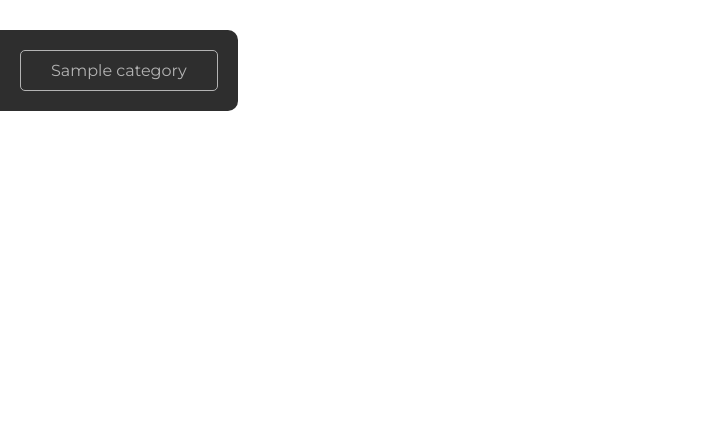
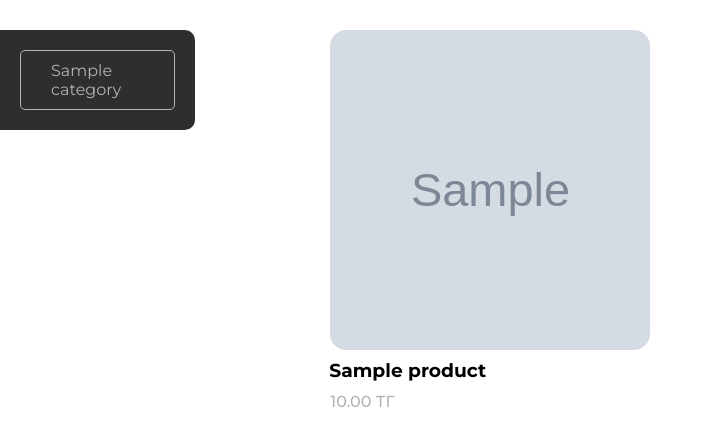
Before and after one commit to brainstorm-beginners/antique-project-repo, a Django app: page /home/ in a window 1280 px wide. Shown: the part 83-529 px from the top of the page, without its empty margins (0-713 px from the left). Run offline with Django 5.2, Linux system fonts and the light colour scheme; tables that the repository leaves empty hold one stand-in row (values such as "Sample post"); grey boxes marked "Sample" are stand-in pictures; parts of the project's set-up code (start-up, migrations or seed data) failed here and were passed over; some web fonts are replaced.

Commit message:
Development: Set default last 10 products added to the main page.

```diff
--- a/catalog/models.py
+++ b/catalog/models.py
@@ -6,6 +6,8 @@ class Product(models.Model):
     category = models.ForeignKey('Category', on_delete=models.CASCADE, related_name='products', verbose_name="Категория товара")
     price = models.DecimalField(max_digits=10, decimal_places=2, verbose_name="Цена товара")
     slug = models.SlugField(unique=True, verbose_name="URL товара")
+
+    created_at = models.DateTimeField(auto_now_add=True)
 
     def __str__(self):
         return f"Товар: {self.name}(Описание: {self.description}, Категория: {self.category}, Цена: {self.price}, URL товара: {self.slug})"
@@ -18,6 +20,8 @@ class Product(models.Model):
 class ProductImage(models.Model):
     product = models.ForeignKey('Product', on_delete=models.CASCADE, related_name='images', verbose_name="Товар")
     image = models.ImageField(upload_to='products/', verbose_name="Изображение товара")
+
+    created_at = models.DateTimeField(auto_now_add=True)
 
     def __str__(self):
         return f"Фото для {self.product.name}"
@@ -35,6 +39,8 @@ class Category(models.Model):
     )
     slug = models.SlugField(unique=True, verbose_name="URL категории")
 
+    created_at = models.DateTimeField(auto_now_add=True)
+
     def __str__(self):
         return self.name
 
--- a/catalog/views.py
+++ b/catalog/views.py
@@ -5,8 +5,9 @@ from .models import Product, Category
 
 def main_page(request: WSGIRequest) -> render:
     categories = Category.objects.filter(parent__isnull=True).prefetch_related('subcategories')
+    last_ten_products = Product.objects.order_by('-created_at')[:10]
 
-    return render(request, 'mainPage.html', {'root_categories': categories})
+    return render(request, 'mainPage.html', {'root_categories': categories, 'products': last_ten_products})
 
 def product_page(request: WSGIRequest, product_slug: str) -> render:
     product_url = get_object_or_404(Product, slug=product_slug)
@@ -18,4 +19,4 @@ def products_page(request: WSGIRequest) -> render:
     categories = Category.objects.filter(parent__isnull=True).prefetch_related('subcategories')
     products = Product.objects.all()
 
-    return render(request, 'productsPage.html', {'product': products, 'root_categories': categories})
+    return render(request, 'productsPage.html', {'products': products, 'root_categories': categories})
--- a/static/css/mainPage/mainPage.css
+++ b/static/css/mainPage/mainPage.css
@@ -280,6 +280,7 @@ header .mobileMenu .mobileCategoryNavSide .mobileCategoriesMenu .mobileSubcatego
 }
 
 main {
+  display: flex;
   z-index: 1;
   padding: 30px 0px;
 }
@@ -295,6 +296,7 @@ main .categoryNavSide {
   border-bottom-right-radius: 10px;
 }
 main .categoryNavSide .categoriesMenu {
+  width: 155px;
   list-style: none;
   padding: 0;
   margin: 0;
@@ -331,11 +333,11 @@ main .categoryNavSide .categoriesMenu .category__dropdown::after {
   content: "↓";
   position: absolute;
   left: 10px;
+  top: 8px;
   transform: rotate(0);
   transition: transform 0.3s ease;
 }
 main .categoryNavSide .categoriesMenu .category__dropdown.open::after {
-  top: 6%;
   transform: rotate(-180deg);
 }
 main .categoryNavSide .categoriesMenu .subcategoriesMenu {
@@ -361,4 +363,59 @@ main .categoryNavSide .categoriesMenu .subcategoriesMenu .subcategory:hover {
   main .categoryNavSide {
     display: none;
   }
+}
+main .productsBox {
+  flex: 1;
+  margin-right: 0;
+  display: grid;
+  padding: 0 4em;
+  grid-template-columns: repeat(auto-fill, minmax(20em, 1fr));
+  gap: 2em;
+  font-family: "Montserrat", sans-serif;
+}
+main .product {
+  width: 100%;
+  margin-right: 20px;
+  float: left;
+  display: flex;
+  flex-direction: column;
+  align-items: center;
+}
+main .product h3 {
+  width: 17.2em;
+  margin: 0.5em 0 0.5em 0;
+}
+main .product span {
+  width: 20em;
+  color: #b3b3b3;
+  font-weight: 500;
+}
+main .product img {
+  -o-object-fit: cover;
+     object-fit: cover;
+  height: 20em;
+  width: 20em;
+  border-radius: 1em;
+}
+main .product:last-child {
+  margin-right: 0;
+  float: right;
+}
+main .product:nth-child(4n+4) {
+  margin-right: 0;
+  float: right;
+}
+@media only screen and (max-width: 800px) {
+  main .productsBox {
+    width: 100%;
+    justify-content: center;
+    align-items: center;
+    display: flex;
+    flex-direction: column;
+    padding: 0;
+  }
+  main .product {
+    margin-right: 0 !important;
+    padding-bottom: 1em;
+  }
 }/*# sourceMappingURL=mainPage.css.map */
--- a/static/css/mainPage/mainPage.scss
+++ b/static/css/mainPage/mainPage.scss
@@ -308,6 +308,7 @@ header {
 }
 
 main {
+  display: flex;
   z-index: 1;
   padding: 30px 0px;
 
@@ -321,6 +322,7 @@ main {
     border-bottom-right-radius: 10px;
 
     .categoriesMenu {
+      width: 155px;
       list-style: none;
       padding: 0;
       margin: 0;
@@ -362,12 +364,12 @@ main {
           content: "↓";
           position: absolute;
           left: 10px;
+          top: 8px;
           transform: rotate(0);
           transition: transform 0.3s ease;
         }
 
         &.open::after {
-          top: 6%;
           transform: rotate(-180deg);
         }
       }
@@ -401,4 +403,67 @@ main {
       display: none;
     }
   }
+
+  .productsBox {
+    flex: 1;
+    margin-right: 0;
+    display: grid;
+    padding: 0 4em;
+    grid-template-columns: repeat(auto-fill, minmax(20em, 1fr));
+    gap: 2em;
+    font-family: $secondary-font;
+  }
+
+  .product {
+    width: 100%;
+    margin-right: 20px;
+    float: left;
+    display: flex;
+    flex-direction: column;
+    align-items: center;
+
+    h3 {
+      width: 17.2em;
+      margin: 0.5em 0 0.5em 0;
+    }
+
+    span {
+      width: 20em;
+      color: $light-grey-color;
+      font-weight: 500;
+    }
+
+    img {
+        object-fit: cover;
+        height: 20em;
+        width: 20em;
+        border-radius: 1em;
+    }
+
+    &:last-child {
+      margin-right: 0;
+      float: right;
+    }
+
+    &:nth-child(4n+4) {
+      margin-right: 0;
+      float: right;
+    }
+  }
+
+  @media only screen and (max-width: 800px) {
+    .productsBox {
+        width: 100%;
+        justify-content: center;
+        align-items: center;
+        display: flex;
+        flex-direction: column;
+        padding: 0;
+    }
+
+    .product {
+      margin-right: 0 !important;
+      padding-bottom: 1em;
+    }
+  }
 }
--- a/templates/mainPage.html
+++ b/templates/mainPage.html
@@ -33,7 +33,7 @@
                         <li class='headerTopMenuElement' id='search'>
                             <search>
                                 <form class="searchForm" action="./search/">
-                                    <input class="searchBar" type="search" id="product" name="q" placeholder="Поиск" />
+                                    <input class="searchBar" type="search" id="products" name="q" placeholder="Поиск" />
                                     <button type="submit" class="searchButton">
                                         <img class="searchIcon" src="{% static 'icons/searchIcon.png' %}" alt="Поиск" />
                                     </button>
@@ -52,7 +52,7 @@
                     <li class='mobileMenuElement' id='search'>
                         <search>
                             <form class="searchForm" action="./search/">
-                                <input class="searchBar" type="search" id="product" name="q" placeholder="Поиск" />
+                                <input class="searchBar" type="search" id="products" name="q" placeholder="Поиск" />
                                 <button type="submit" class="searchButton">
                                     <img class="searchIcon" src="{% static 'icons/searchIcon.png' %}" alt="Поиск" />
                                 </button>
@@ -102,6 +102,15 @@
                     {% endfor %}
                 </ul>
             </nav>
+            <div class="productsBox">
+                {% for products in products %}
+                    <div class="product">
+                        <img src="{{ products.images.first.image.url }}" alt="{{ products.name }} Image">
+                        <h3>{{ products.name }}</h3>
+                        <span>{{ products.price }} ТГ</span>
+                    </div>
+                {% endfor %}
+            </div>
         </main>
         <footer>
 
```
Also changed, not shown: catalog/migrations/0002_category_created_at_product_created_at_and_more.py (added), 1 other file.
